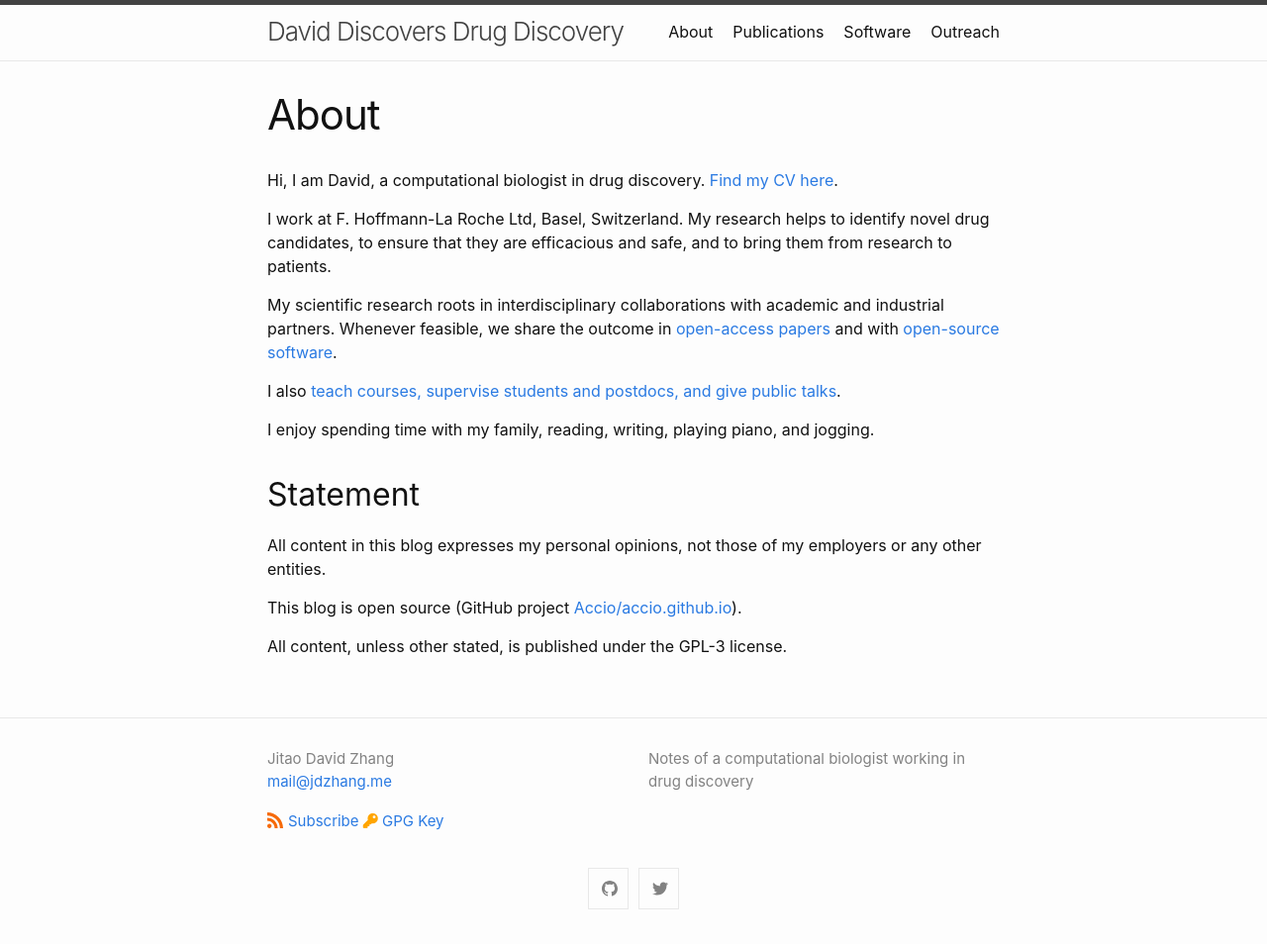
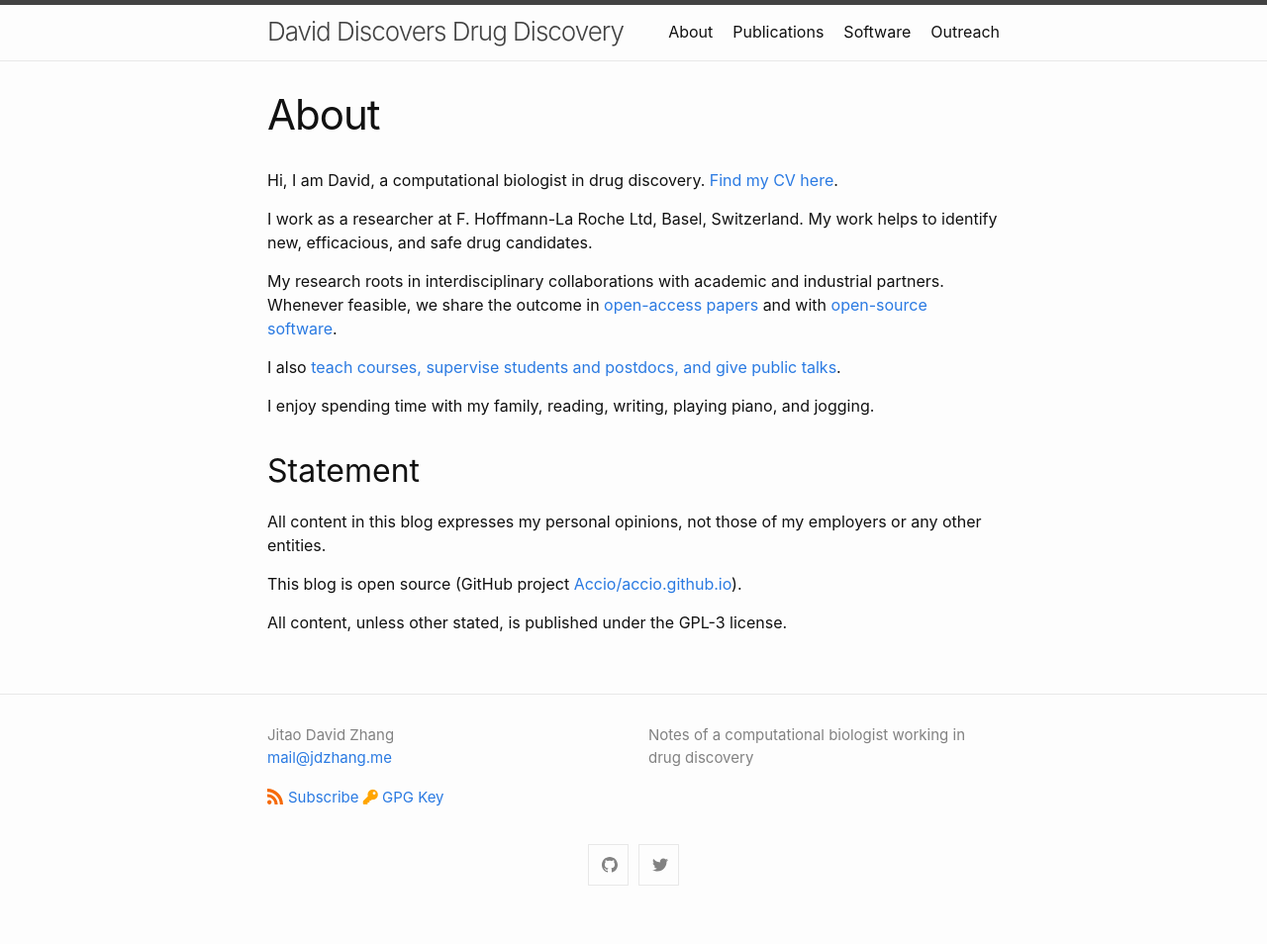
Before and after one commit to Accio/accio.github.io, a Jekyll site: the page built from _pages/about.md, in a window 1280 px wide. Shown: the whole page at 99% size. Built offline with Jekyll 4.4.1, drawn with Linux system fonts in a browser that asks for light colours; after the commit the page ends 930 px from its top, so only the background shows below that.

Commit message:
shorten it further

```diff
--- a/_pages/about.md
+++ b/_pages/about.md
@@ -6,11 +6,10 @@ permalink: /about
 
 Hi, I am David, a computational biologist in drug discovery. [Find my CV here](https://github.com/Accio/CV/blob/master/JitaoDavidZhang_CV.pdf).
 
-I work at F. Hoffmann-La Roche Ltd, Basel, Switzerland. My research helps to
-identify novel drug candidates, to ensure that they are efficacious and safe,
-and to bring them from research to patients.
+I work as a researcher at F. Hoffmann-La Roche Ltd, Basel, Switzerland. My work
+helps to identify new, efficacious, and safe drug candidates.
 
-My scientific research roots in interdisciplinary collaborations with academic
+My research roots in interdisciplinary collaborations with academic
 and industrial partners. Whenever feasible, we share the outcome in [open-access
 papers]({{site.url}}/publications) and with [open-source
 software]({{site.url}}/software).
```
